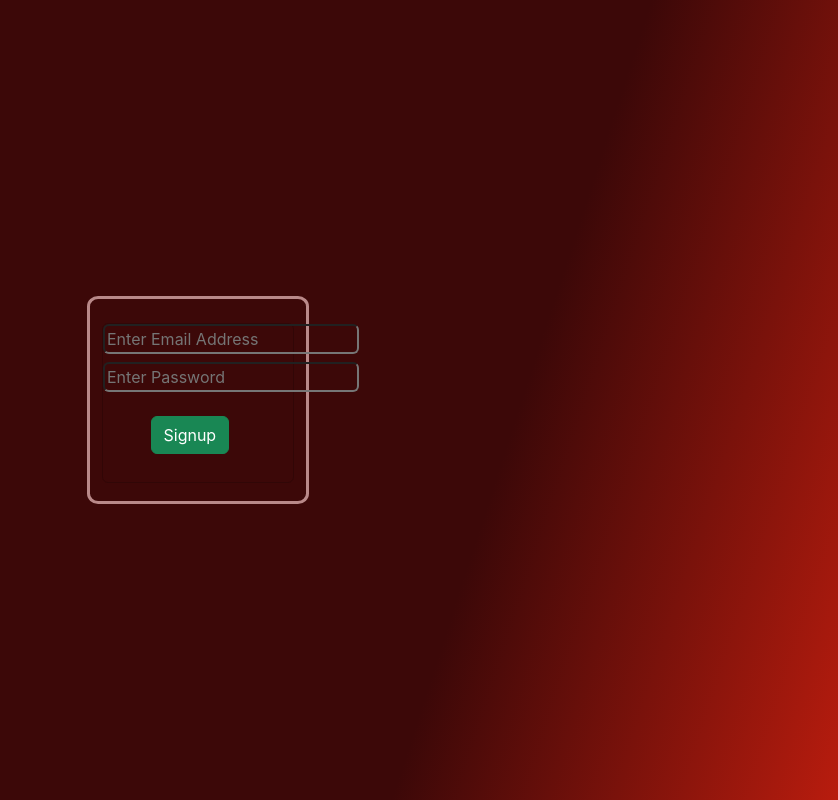
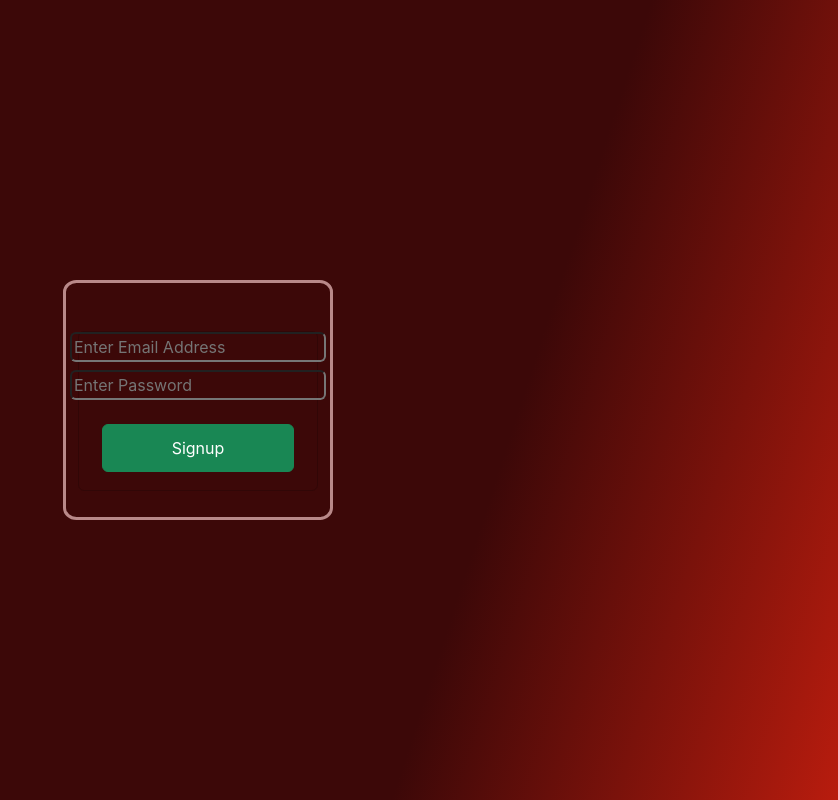
Before and after one commit to liquid-krn/reactnetflix-sample, a React (Create React App) app: page / in a window 1280 px wide. Shown: the part 1676-2476 px from the top of the page, without its empty margins (442-1280 px from the left). Built offline with nearby package versions, Linux system fonts and the light colour scheme; a web font is replaced by a local one.

Commit message:
first commit

```diff
--- a/src/card.css
+++ b/src/card.css
@@ -1,15 +1,20 @@
 .card{
     display: flex;
+    align-items: center;
+    justify-items: center;
     background-color:transparent;
     color: none;
-    width:12rem;
+    width:15rem;
     height: 10rem;
-
 }
 .container{
 border: solid rgb(185, 137, 137) 3px;
 border-radius: 5%;
-height: 13rem;
+height: 15rem;
 margin-left: auto;
 margin-right: auto;
 }
+.cb{
+    height: 3rem;
+    width: 12rem;
+}
--- a/src/signup.js
+++ b/src/signup.js
@@ -9,11 +9,11 @@ function Signup() {
             <div>
             <form>
                 <div className="container ">
-                <div className="card mt-4">
+                <div className="card mt-5">
                     <Input p="Enter Email Address" n="smail" ty="email" />
                     <Input p="Enter Password" n="s-password"  ty="password"/>
-                    <div className="d-grid gap-2 col-6 mx-auto">
-                    <Button className='btn btn-success grow mt-3 ' t="Signup" ty="submit" />
+                    <div className="d-grid  mx-auto">
+                    <Button className='btn btn-success grow mt-3 cb' t="Signup" ty="submit" />
                     </div>
 
                 </div>
```
